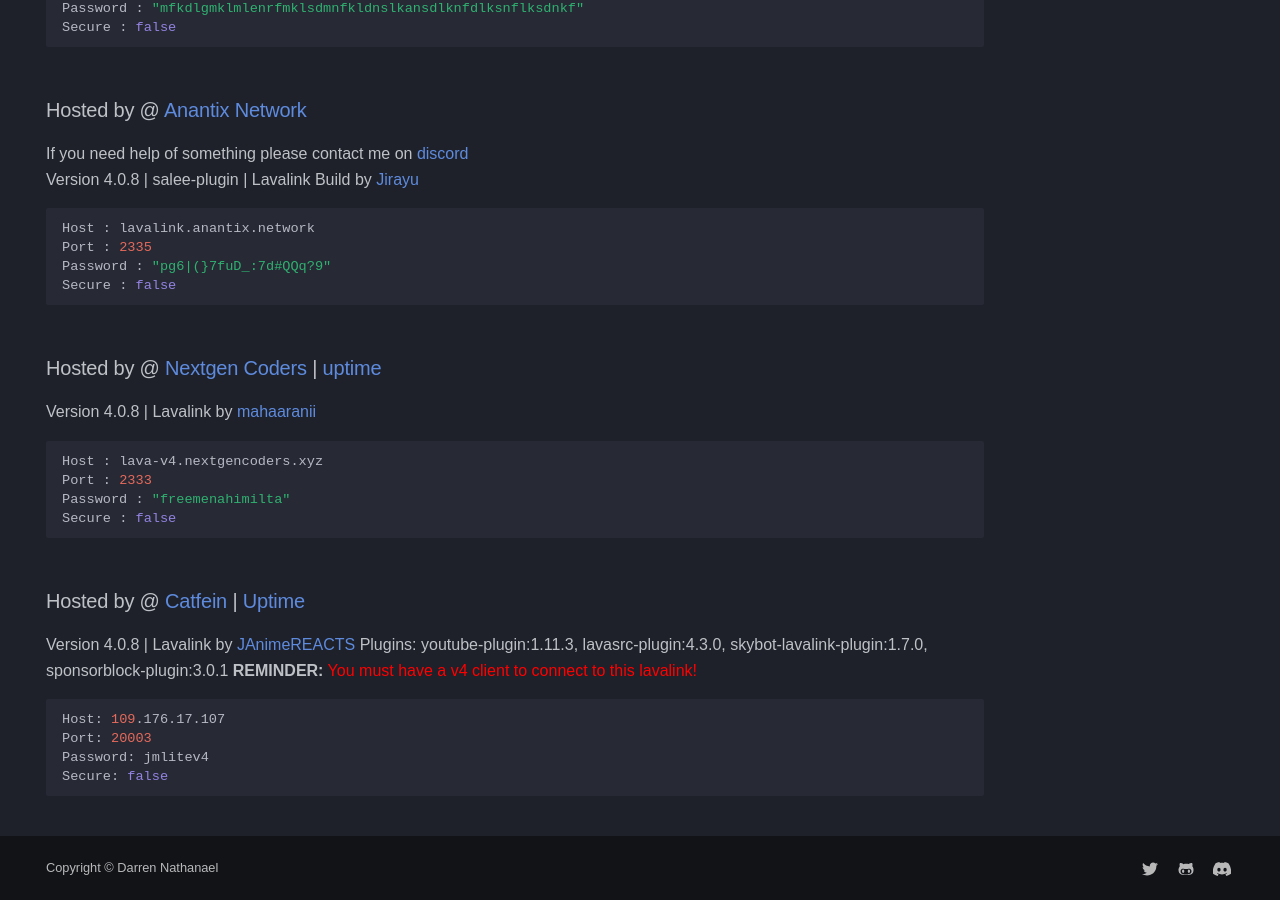
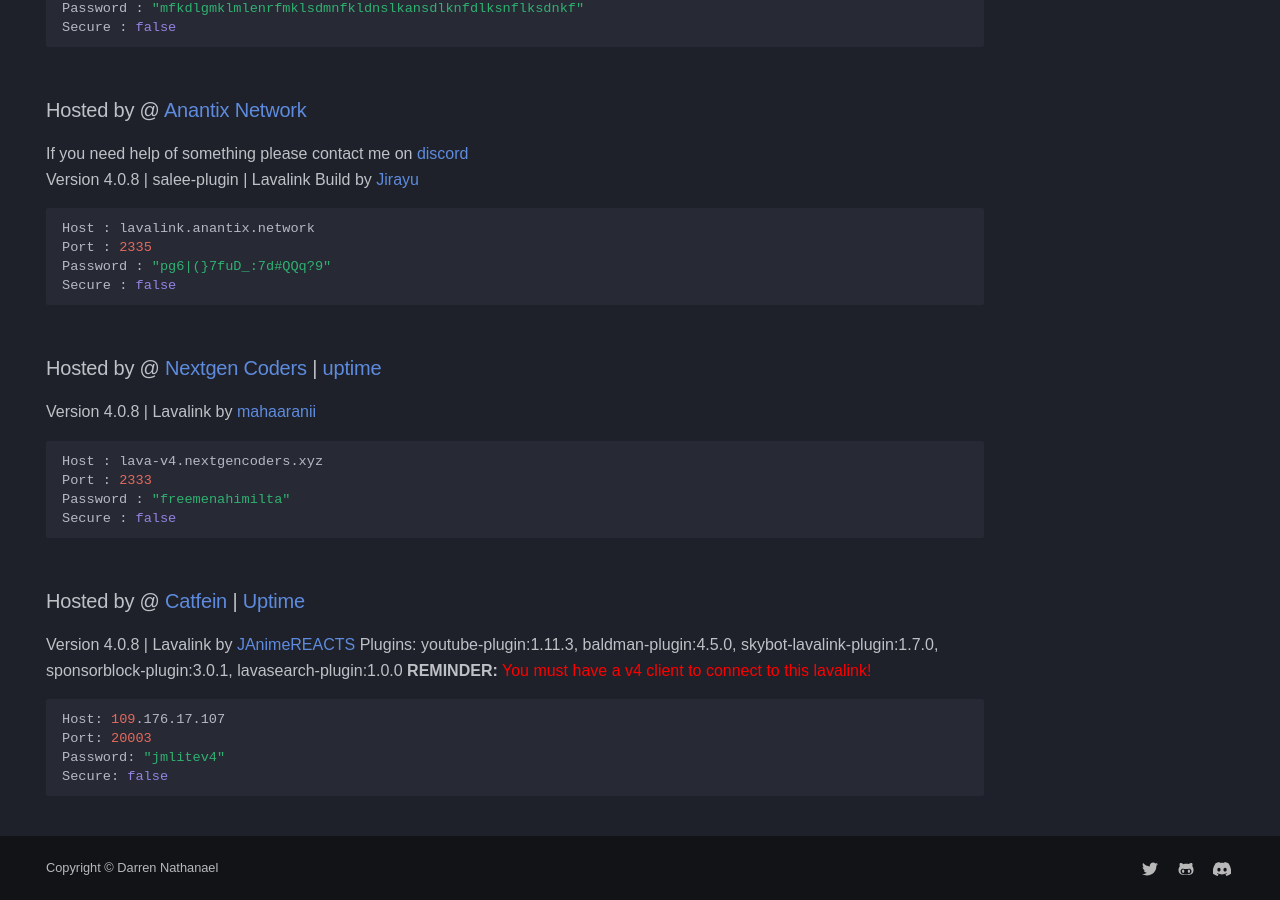
Before and after one commit to DarrenOfficial/lavalink-list, an MkDocs documentation site: the page built from docs/NoSSL/lavalink-without-ssl.md, in a window 1280 px wide and 900 px high, scrolled down 2688 px. Built offline with MkDocs 1.6.1 and Material for MkDocs 9.7.7, drawn with Linux system fonts in a browser that asks for light colours; some web fonts are replaced; comment, search, counter and statistics services are not loaded; a style sheet for code colours, icons or effects is not loaded.

Commit message:
Updated plugin support (#633)
* Updated plugin support

Now supports all platform including Deezer, Yandex and more!

* Update lavalink-without-ssl.md

````diff
--- a/docs/NoSSL/lavalink-without-ssl.md
+++ b/docs/NoSSL/lavalink-without-ssl.md
@@ -146,11 +146,11 @@ Secure : false
 ```
 
 ### Hosted by @ [Catfein](https://discord.gg/5DQ7XWK5Hy) | [Uptime](https://hetrixtools.com/report/uptime/0da291f13750558ad637bf795974619b/)
-Version 4.0.8 | Lavalink by [JAnimeREACTS](https://discord.gg/Kzc7yCy9uY) Plugins: youtube-plugin:1.11.3, lavasrc-plugin:4.3.0, skybot-lavalink-plugin:1.7.0, sponsorblock-plugin:3.0.1
+Version 4.0.8 | Lavalink by [JAnimeREACTS](https://discord.gg/Kzc7yCy9uY) Plugins: youtube-plugin:1.11.3, baldman-plugin:4.5.0, skybot-lavalink-plugin:1.7.0, sponsorblock-plugin:3.0.1, lavasearch-plugin:1.0.0
 **REMINDER:** <span style="color:red;">You must have a v4 client to connect to this lavalink!</span>
 ```bash
 Host: 109.176.17.107
 Port: 20003
-Password: jmlitev4
+Password: "jmlitev4"
 Secure: false
 ```
````
